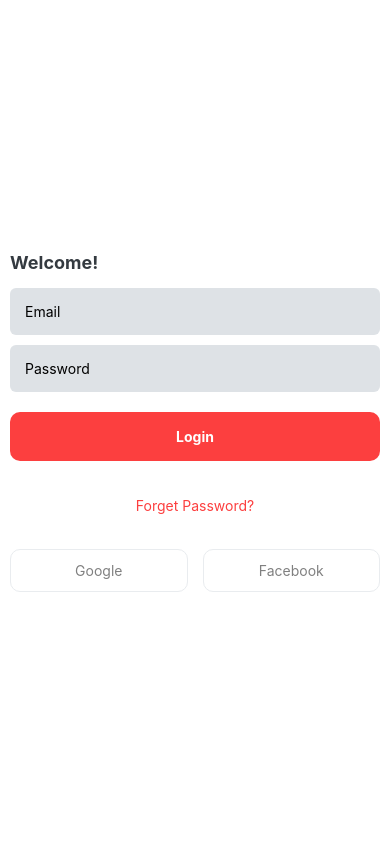
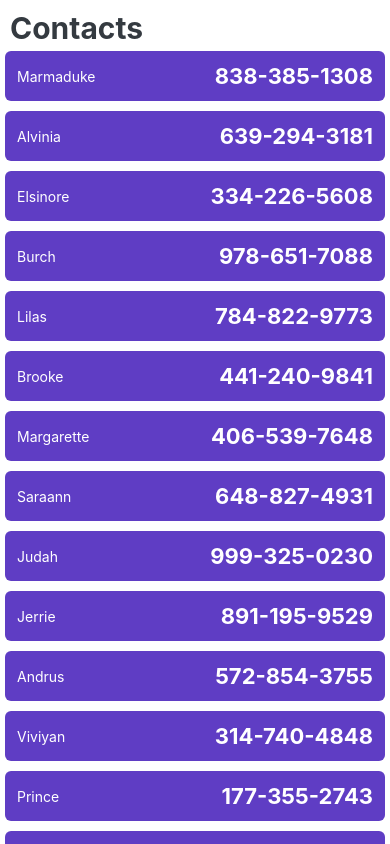
Before and after one commit to YaseenAminM/Learning_React_Native, a React Native app: screen / in a window 390 px wide. Built offline with nearby package versions, Linux system fonts and the light colour scheme.

Commit message:
How to Display Custom Component using FlatList Component

```diff
--- a/App.jsx
+++ b/App.jsx
@@ -14,9 +14,10 @@ import InputComponent from './src/components/InputComponent';
 import FlatListComponent from './src/components/FlatListComponent';
 import SelectionListComponent from './src/components/SelectionListComponent';
 import LoginForm from './src/components/LoginForm';
+import ContactListScreen from './src/screens/Contact/ContactListScreen';
 
 export default function App() {
-  return <View style={styles.appContainer}>{<LoginForm />}</View>;
+  return <View style={styles.appContainer}>{<ContactListScreen />}</View>;
 }
 
 const styles = StyleSheet.create({
--- /dev/null
+++ b/src/components/ContactItem.jsx
@@ -0,0 +1,34 @@
+/* eslint-disable react-native/no-inline-styles */
+import { View, Text } from 'react-native';
+import React from 'react';
+
+export default function ContactItem({ first_name, phone_number }) {
+  return (
+    <View
+      style={{
+        flexDirection: 'row',
+        justifyContent: 'space-between',
+        padding: 12,
+        backgroundColor: '#5f3dc4',
+        marginBottom: 1,
+        margin: 5,
+        borderRadius: 6,
+        alignItems: 'center',
+      }}>
+      <Text
+        style={{
+          color: '#fff',
+        }}>
+        {first_name}
+      </Text>
+      <Text
+        style={{
+          color: '#fff',
+          fontWeight: 'bold',
+          fontSize: 22,
+        }}>
+        {phone_number}
+      </Text>
+    </View>
+  );
+}
--- /dev/null
+++ b/src/screens/Contact/ContactListScreen.jsx
@@ -0,0 +1,35 @@
+/* eslint-disable react-native/no-inline-styles */
+import { FlatList, Text } from 'react-native';
+import React from 'react';
+import ContactItem from '../../components/ContactItem';
+
+import { users } from './userContact';
+
+export default function ContactListScreen() {
+  function renderItem({ item }) {
+    return <ContactItem first_name={item.first_name} phone_number={item.phone_number} />;
+  }
+  return (
+    <>
+      <FlatList
+        bounces={true}
+        style={{}}
+        data={users}
+        renderItem={renderItem}
+        keyExtractor={item => item.id}
+        ListHeaderComponent={
+          <Text
+            style={{
+              fontSize: 30,
+              fontWeight: 'bold',
+              marginLeft: 10,
+              marginTop: 10,
+              color: '#343a40',
+            }}>
+            Contacts
+          </Text>
+        }
+      />
+    </>
+  );
+}
--- /dev/null
+++ b/src/screens/Contact/userContact.js
@@ -0,0 +1,162 @@
+export const users = [
+  {
+    id: 1,
+    first_name: 'Marmaduke',
+    last_name: 'Gatchel',
+    email: 'mgatchel0@twitpic.com',
+    gender: 'Genderfluid',
+    phone_number: '838-385-1308',
+  },
+  {
+    id: 2,
+    first_name: 'Alvinia',
+    last_name: 'Truckell',
+    email: 'atruckell1@theguardian.com',
+    gender: 'Female',
+    phone_number: '639-294-3181',
+  },
+  {
+    id: 3,
+    first_name: 'Elsinore',
+    last_name: 'Haddington',
+    email: 'ehaddington2@paypal.com',
+    gender: 'Female',
+    phone_number: '334-226-5608',
+  },
+  {
+    id: 4,
+    first_name: 'Burch',
+    last_name: 'Craster',
+    email: 'bcraster3@twitpic.com',
+    gender: 'Male',
+    phone_number: '978-651-7088',
+  },
+  {
+    id: 5,
+    first_name: 'Lilas',
+    last_name: 'Watling',
+    email: 'lwatling4@amazon.co.jp',
+    gender: 'Female',
+    phone_number: '784-822-9773',
+  },
+  {
+    id: 6,
+    first_name: 'Brooke',
+    last_name: 'Shallow',
+    email: 'bshallow5@indiegogo.com',
+    gender: 'Female',
+    phone_number: '441-240-9841',
+  },
+  {
+    id: 7,
+    first_name: 'Margarette',
+    last_name: 'Blaase',
+    email: 'mblaase6@cornell.edu',
+    gender: 'Female',
+    phone_number: '406-539-7648',
+  },
+  {
+    id: 8,
+    first_name: 'Saraann',
+    last_name: 'Pierucci',
+    email: 'spierucci7@wufoo.com',
+    gender: 'Genderqueer',
+    phone_number: '648-827-4931',
+  },
+  {
+    id: 9,
+    first_name: 'Judah',
+    last_name: 'Rampage',
+    email: 'jrampage8@chronoengine.com',
+    gender: 'Male',
+    phone_number: '999-325-0230',
+  },
+  {
+    id: 10,
+    first_name: 'Jerrie',
+    last_name: 'Sciacovelli',
+    email: 'jsciacovelli9@indiegogo.com',
+    gender: 'Female',
+    phone_number: '891-195-9529',
+  },
+  {
+    id: 11,
+    first_name: 'Andrus',
+    last_name: 'Betty',
+    email: 'abettya@buzzfeed.com',
+    gender: 'Male',
+    phone_number: '572-854-3755',
+  },
+  {
+    id: 12,
+    first_name: 'Viviyan',
+    last_name: 'McCarry',
+    email: 'vmccarryb@nature.com',
+    gender: 'Female',
+    phone_number: '314-740-4848',
+  },
+  {
+    id: 13,
+    first_name: 'Prince',
+    last_name: 'Hedley',
+    email: 'phedleyc@friendfeed.com',
+    gender: 'Male',
+    phone_number: '177-355-2743',
+  },
+  {
+    id: 14,
+    first_name: 'Sampson',
+    last_name: 'Hamby',
+    email: 'shambyd@cloudflare.com',
+    gender: 'Male',
+    phone_number: '713-932-0246',
+  },
+  {
+    id: 15,
+    first_name: 'Fernanda',
+    last_name: 'Alti',
+    email: 'faltie@biglobe.ne.jp',
+    gender: 'Female',
+    phone_number: '936-154-6188',
+  },
+  {
+    id: 16,
+    first_name: 'Bink',
+    last_name: 'Giacobazzi',
+    email: 'bgiacobazzif@cbslocal.com',
+    gender: 'Male',
+    phone_number: '727-744-6442',
+  },
+  {
+    id: 17,
+    first_name: 'Leif',
+    last_name: 'Martinat',
+    email: 'lmartinatg@cam.ac.uk',
+    gender: 'Male',
+    phone_number: '483-644-3625',
+  },
+  {
+    id: 18,
+    first_name: 'Ronni',
+    last_name: 'Illyes',
+    email: 'rillyesh@theguardian.com',
+    gender: 'Female',
+    phone_number: '362-575-1148',
+  },
+  {
+    id: 19,
+    first_name: 'Parke',
+    last_name: 'Louth',
+    email: 'plouthi@jugem.jp',
+    gender: 'Male',
+    phone_number: '168-105-1937',
+  },
+  {
+    id: 20,
+    first_name: 'Jackelyn',
+    last_name: 'Brimelow',
+    email: 'jbrimelowj@mtv.com',
+    gender: 'Female',
+    phone_number: '982-883-9872',
+  },
+];
```
